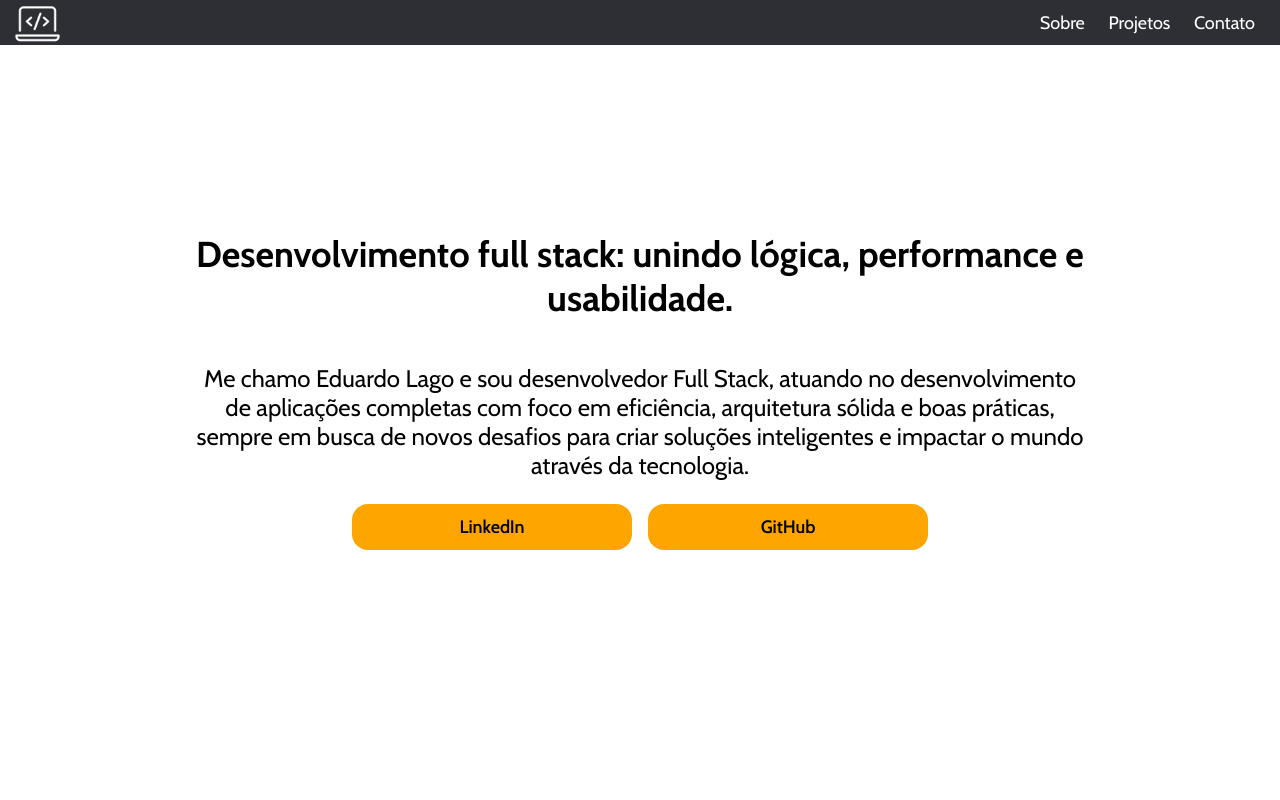
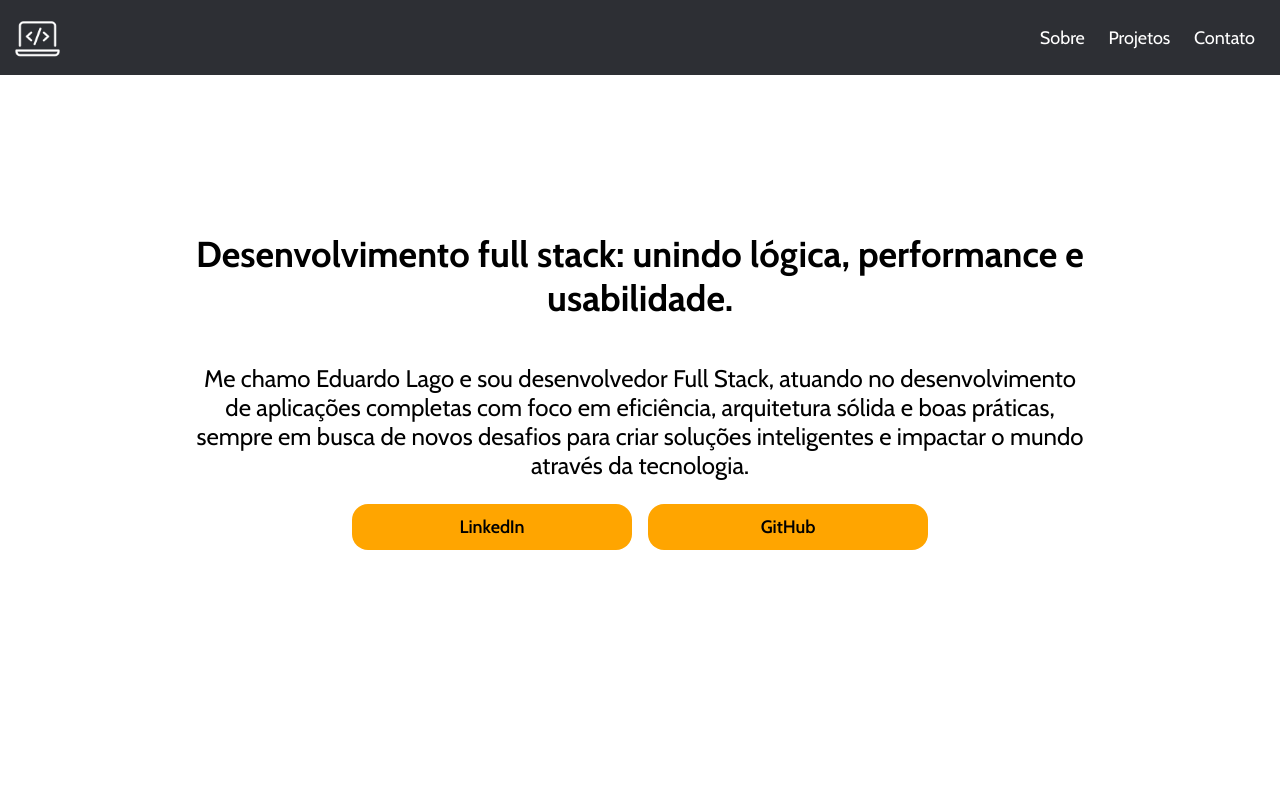
Before and after one commit to Edulago/portfolio, a plain HTML site: page index.html in a window 1280 px wide. Shown: the top 800 px of the page. Drawn offline with nearby package versions, Linux system fonts and the light colour scheme.

Commit message:
Ajuste 2

```diff
--- a/style.css
+++ b/style.css
@@ -18,7 +18,7 @@ header {
     display: flex;
     justify-content: flex-end;
     align-items: center;
-    padding: 0 15px;
+    padding: 15px 15px;
     background-color: #2d2f34;
 }
 
```
